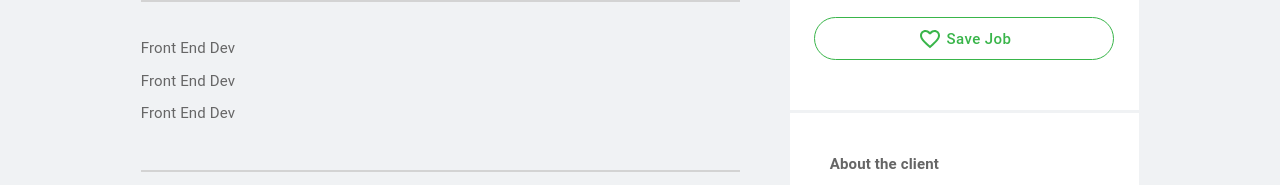
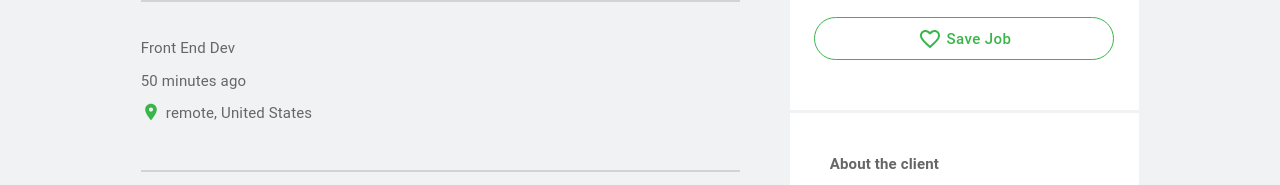
Before and after one commit to Tkogiah/upwork-clone, a React (Create React App) app: page /job/1 in a window 1280 px wide. Shown: the part 210-395 px from the top of the page. Built offline with nearby package versions, Linux system fonts and the light colour scheme.

Commit message:
completed app

```diff
--- a/src/App.js
+++ b/src/App.js
@@ -26,7 +26,7 @@ export default function App() {
       <Routes>
         <Route path="/" element={<Login setLoggedIn={setLoggedIn}/>} />
         <Route path="/jobs" element={<Layout allJobs={ allJobs }/>}/>
-        <Route path="/job/:id" element={<JobDetail />} />
+        <Route path="/job/:id" element={<JobDetail allJobs={ allJobs }/>} />
       </Routes>
     </div>
   );
--- a/src/JobBoard.js
+++ b/src/JobBoard.js
@@ -20,13 +20,13 @@ export default function JobBoard({ filteredJobs }) {
             boxSizing: 'border-box',
             padding: '3% 3%'
           }}>
-            <Link style={{color: '#666666', textDecoration: 'none'}} to={`/job/${job.id}`}>
+            <Link style={{color: '#666666', textDecoration: 'none'}}
+            to={`/job/${job.id}`}>
               <MainTypography
               sx={{
               fontSize: '20px',
               paddingBottom: '25px'
               }}>
-
                 {job.title}
               </MainTypography>
             </Link>
--- a/src/JobDetail.js
+++ b/src/JobDetail.js
@@ -1,14 +1,29 @@
+import { useParams } from 'react-router-dom';
 import LocationOnIcon from '@mui/icons-material/LocationOn';
 import CheckCircleOutlineIcon from '@mui/icons-material/CheckCircleOutline';
 import FavoriteBorderIcon from '@mui/icons-material/FavoriteBorder';
 import Navbar from "./Navbar";
 import { ColumnBox, LayoutBox, RowBox, AsideTypography, PrimaryButton,  } from "./StyledComponents";
 
-export default function JobDetail({allJobs}) {
+export default function JobDetail( {allJobs}) {
+  const params = useParams()
+
+  let JOB_PARAMS = []
+  for(let job of allJobs) {
+
+    if(params.id == job.id) {
+      JOB_PARAMS.push(job)
+      console.log('we got it partner')
+    }
+  }
+
+  //console.log(JOB_PARAMS)
+
   return (
     <ColumnBox>
       <Navbar />
       <LayoutBox>
+        {JOB_PARAMS.map(job => (
           <RowBox sx={{
           width: '100%',
           boxSizing: 'border-box'
@@ -27,7 +42,7 @@ export default function JobDetail({allJobs}) {
               paddingBottom: '35px',
               borderBottom: '2px solid lightgrey'
               }}>
-                        Front End Software Developer
+                {job.title}
               </AsideTypography>
               <ColumnBox sx={{
               fontSize: '15px',
@@ -35,14 +50,21 @@ export default function JobDetail({allJobs}) {
               borderBottom: '2px solid lightgrey'
               }}>
                 <AsideTypography>
-                          Front End Dev
+                  {job.category}
                 </AsideTypography>
                 <AsideTypography>
-                          Front End Dev
+                  {job.postedTime}
                 </AsideTypography>
+                <RowBox>
+                  <LocationOnIcon sx={{
+                  color: '#39B54A',
+                  fontSize: '20px',
+                  paddingRight: '5px'
+                  }}/>
                   <AsideTypography>
-                          Front End Dev
+                  {job.remote ? 'remote, ': ''}{job.location}
                   </AsideTypography>
+                </RowBox>
               </ColumnBox>
               <ColumnBox sx={{
               fontSize: '15px',
@@ -50,11 +72,9 @@ export default function JobDetail({allJobs}) {
               borderBottom: '2px solid lightgrey'
               }}>
                 <AsideTypography>
-                      Lorem ipsum dolor sit amet, consectetur adipiscing elit, sed do eiusmod tempor incididunt ut labore et dolore magna aliqua. Ut enim ad minim veniam, quis nostrud exercitation ullamco laboris nisi ut aliquip ex ea commodo consequat. Duis aute irure dolor in reprehenderit in voluptate velit esse cillum dolore eu fugiat nulla pariatur. Excepteur sint occaecat cupidatat non proident, sunt in culpa qui officia deserunt mollit anim id est laborum.
+                {job.description}
                 </AsideTypography>
               </ColumnBox>
-
-
             </ColumnBox>
 
                 {/* RIGHT SIDE CONTAINER */}
@@ -117,7 +137,7 @@ export default function JobDetail({allJobs}) {
                       paddingRight: '5px'
                       }}/>
                       <AsideTypography sx={{paddingBottom: '0px'}}>
-                          United States
+                          {job.location}
                       </AsideTypography>
                     </RowBox>
                   </ColumnBox>
@@ -150,6 +170,7 @@ export default function JobDetail({allJobs}) {
                   </ColumnBox>
                 </ColumnBox>
             </RowBox>
+        ))}
         </LayoutBox>
     </ColumnBox>
   );
--- a/src/Layout.js
+++ b/src/Layout.js
@@ -23,7 +23,6 @@ export default function Layout({ allJobs }) {
             FILTERED_JOBS.push(job)
         }
     }
-    console.log(FILTERED_JOBS)
     return (
     <ColumnBox>
       <Navbar />
```
Lines whose indentation alone changed are shown as unchanged.
